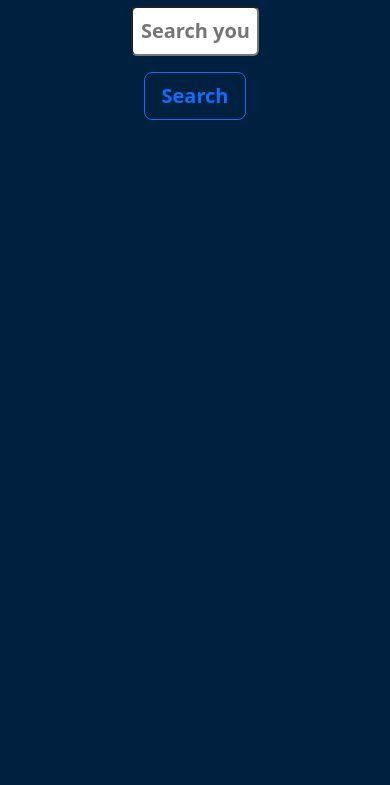
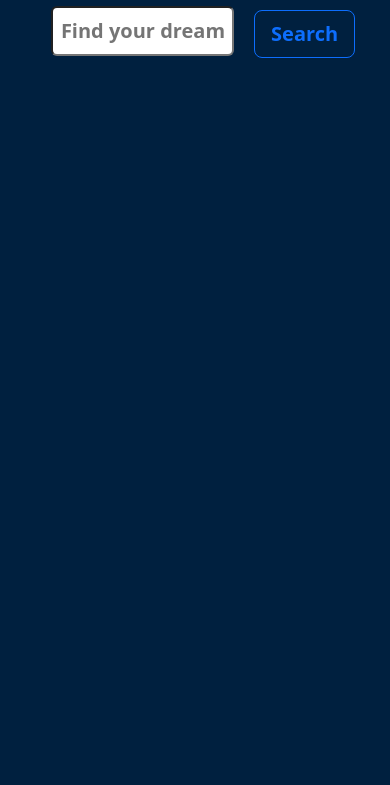
Before and after one commit to Junaith1994/phone-finder, a plain HTML site: page index.html in a window 390 px wide. Shown: the part 59-844 px from the top of the page. Drawn offline with nearby package versions, Linux system fonts and the light colour scheme.

Commit message:
search box responsiveness added

```diff
--- a/index.html
+++ b/index.html
@@ -12,8 +12,8 @@
     <!-- Title of the site -->
     <h1 class="text-center text-light fw-bold my-2">Phone Finder</h1>
     <!-- Search box and Search Button -->
-    <div class="container w-50 mx-auto text-center">
-        <input class="w-75 p-2 m-3 fs-5 fw-semibold rounded" id="search-field" type="text" placeholder="Search your dream phone">
+    <div class="container w-100 w-md-75 mx-auto text-center">
+        <input class="w-50 w-md-75 p-2 m-3 fs-5 fw-semibold rounded" id="search-field" type="text" placeholder="Find your dream phone">
         <button onclick="loadData()" class="btn btn-outline-primary px-3 py-2 fs-5 fw-bold rounded-3 d-md-inline" id="search-btn">Search</button>
     </div>
     <!-- Loading Spinner -->
```
